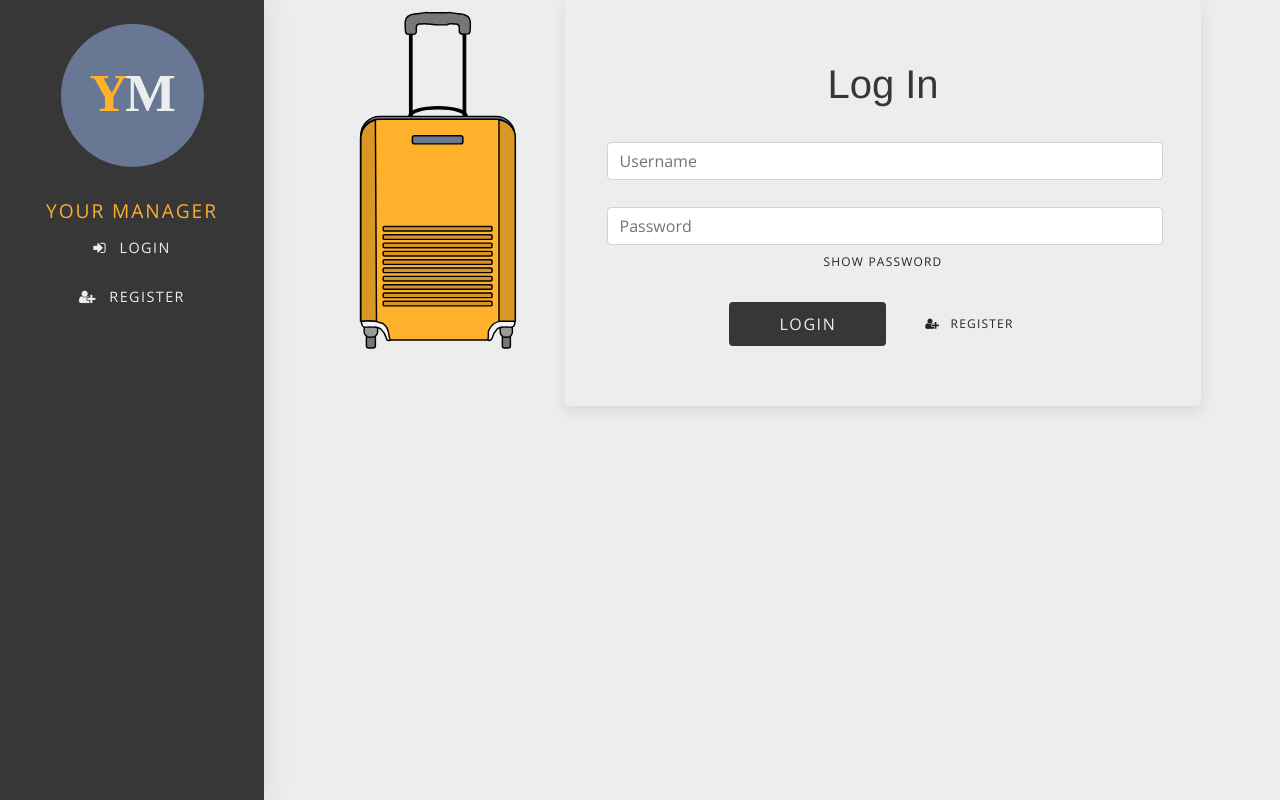
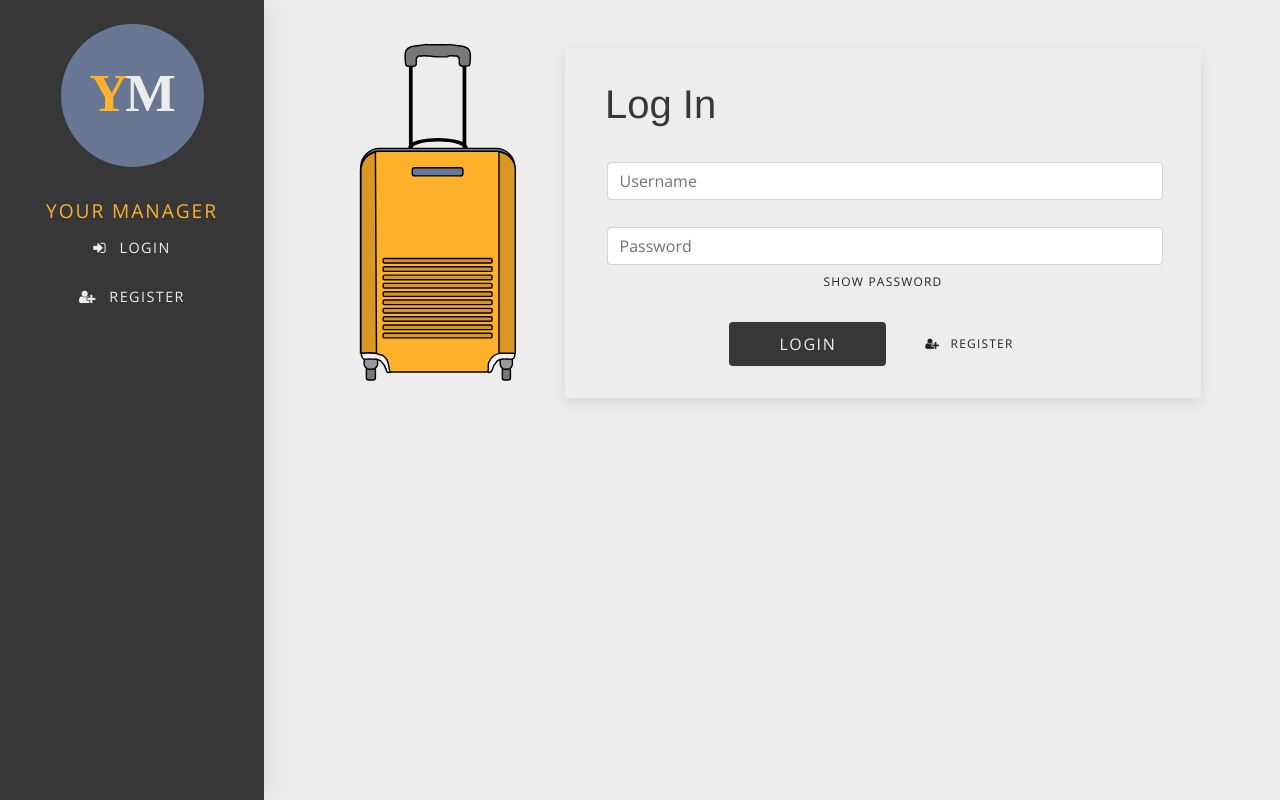
Before and after one commit to CWRU-KHAN/your-manager, a Vue app: page /login in a window 1280 px wide. Built offline with nearby package versions, Linux system fonts and the light colour scheme.

Commit message:
hot garbage!

```diff
--- a/src/views/EventCreator.vue
+++ b/src/views/EventCreator.vue
@@ -12,7 +12,7 @@
                     <div class="row">
                         <div class="col-lg-6 col-md-12">
                             <div class="row">
-                                <div class="col mt-4">
+                                <div>
                                     <h1>Event Information</h1>
                                     <img class="eventPic" v-if="displayImage" :src="displayImage" alt="Event"><br>
                                     <input v-if="!upload1" class="form-control" type="file" name="file" id="eventImg"
@@ -45,10 +45,9 @@
                                 </div>
                             </div>
                         </div>
-                    </div>
                         <div class="col-lg-6 col-md-12">
                             <div class="row">
-                            <div class="col mt-4">
+                                <div>
                                     <h1>Venue Information</h1>
                                     <div class="row">
                                         <label for="event-location">Venue Name
@@ -57,10 +56,10 @@
                                         </label>
                                     </div>
                                 </div>
-                        </div>
                                 <div class="row">
                                     <label for="event-city">City
-                                <input class="form-control" type="text" id="event-city" v-model="eventcity" placeholder="" />
+                                        <input class="form-control" type="text" id="event-city" v-model="eventcity"
+                                            placeholder="" />
                                     </label>
                                 </div>
                                 <div class="row">
@@ -69,18 +68,17 @@
                                             placeholder="" />
                                     </label>
                                 </div>
-                    </div>
-                </div>
                                 <div class="row">
                                     <div class="col mt-4">
                                         <h1>Band Information</h1>
                                     </div>
                                 </div>
-
+                            </div>
                             <div class="row">
                                 <div class="col mt-4">
                                     <label for="event-bands">Your Band
-                            <select class="form-control" type="text" id="event-bands" v-model="bandsid" placeholder="">
+                                        <select class="form-control" type="text" id="event-bands" v-model="bandsid"
+                                            placeholder="">
                                             <option v-for="band in bandsList" :key="band.id" :value="band.id">{{
                                                 band.bandname
                                                 }}</option>
@@ -88,7 +86,6 @@
                                     </label>
                                 </div>
                             </div>
-
                             <div class="row">
                                 <div class="col mt-4">
                                     <button class="btn btn-event-create-2" type='button' @click='submit'>
@@ -97,7 +94,6 @@
                                     </button>
                                 </div>
                             </div>
-
                             <div class="row">
                                 <div class="col">
                                     <p v-if="errors.length">
@@ -106,6 +102,9 @@
                                             <li v-for="error in errors" :key="error">{{ error }}</li>
                                         </ul>
                                     </p>
+                                </div>
+                            </div>
+                        </div>
                     </div>
                 </div>
             </form>
@@ -229,10 +228,17 @@ export default {
     border: solid 2px #677794;
     color: #677794
   }
+
+  h1 {
+    text-align: left;
+  }
+
+
   .eventPic {
     width: 400px;
     height: auto;
     border: 2px solid #979797;
     border-radius: 5px;
   }
+
 </style>
--- a/src/views/Login.vue
+++ b/src/views/Login.vue
@@ -1,12 +1,11 @@
 <template>
-
     <div class="container-fluid">
         <form>
             <div class="row justify-content-start">
                 <div class="col-3">
                     <img class="ym-luggage" src="@/assets/svg/ym-icon-luggage.svg">
                 </div>
-      <div class="col">
+                <div class="col contentDiv">
                     <div class="form-box">
                         <div class="row">
                             <div class="col">
@@ -15,37 +14,22 @@
                         </div>
                         <div class="row">
                             <div class="col mt-4">
-              <input
-              class="form-control"
-              placeholder="Username"
-          id='username'
-          type="text"
-          v-model="username"
+                                <input class="form-control" placeholder="Username" id='username' type="text" v-model="username"
                                     autocomplete="username" />
                             </div>
                         </div>
                         <div class="row mt-4">
                             <div class="col">
-              <input
-              class="form-control"
-              placeholder= "Password"
-          id="password"
-          name="password"
-          v-model="password"
-          autocomplete="current-password"
-          :type="show1 ? 'text' : 'password'" />
-          <button class="btn btn-show-password"
-        @click="show1 = !show1"
-        type="button">
+                                <input class="form-control" placeholder="Password" id="password" name="password"
+                                    v-model="password" autocomplete="current-password" :type="show1 ? 'text' : 'password'" />
+                                <button class="btn btn-show-password" @click="show1 = !show1" type="button">
                                     {{ !show1 ? "Show Password" : "Hide Password" }}
                                 </button>
                             </div>
                         </div>
                         <div class="row mt-4">
                             <div class="col">
-              <button class="btn btn-login-2"
-        @click='submit'
-        type="button">
+                                <button class="btn btn-login-2" @click='submit' type="button">
                                     Login
                                 </button>
                                 <router-link class="btn btn-register" to="/signup">
@@ -59,7 +43,6 @@
             </div>
         </form>
     </div>
-
 </template>
 
 <script>
@@ -148,11 +131,19 @@ input {
 
 .form-box {
   background: #ededed;
-  padding: 3.75em 2.5em;
+  padding: 2em 2.5em;
   overflow: hidden;
   color: #373737;
   border-radius: .25em;
   box-shadow: 0 .3125rem .875rem 0 rgba(129,129,129,.2) !important;
 }
 
+form {
+  margin-top: 2em;
+}
+
+.contentDiv {
+  margin-top: 1em;
+}
+
 </style>
```
Also changed, not shown: src/test.html (+8 -9 lines). Lines whose indentation alone changed are shown as unchanged.
